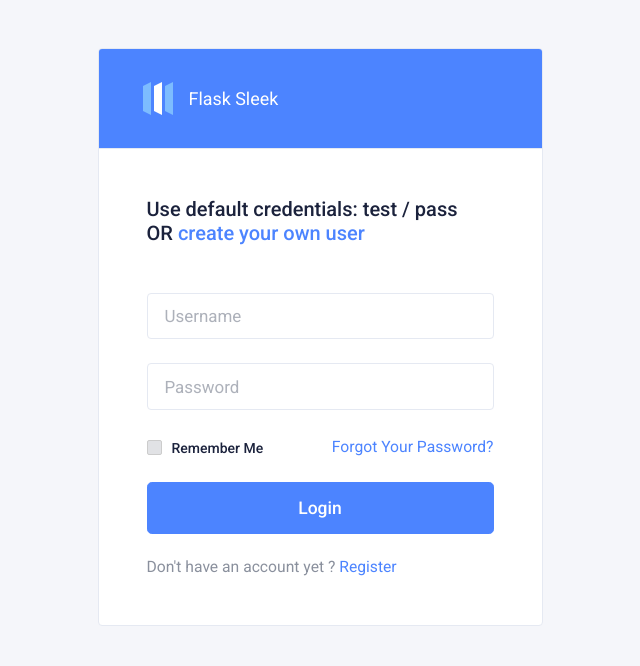
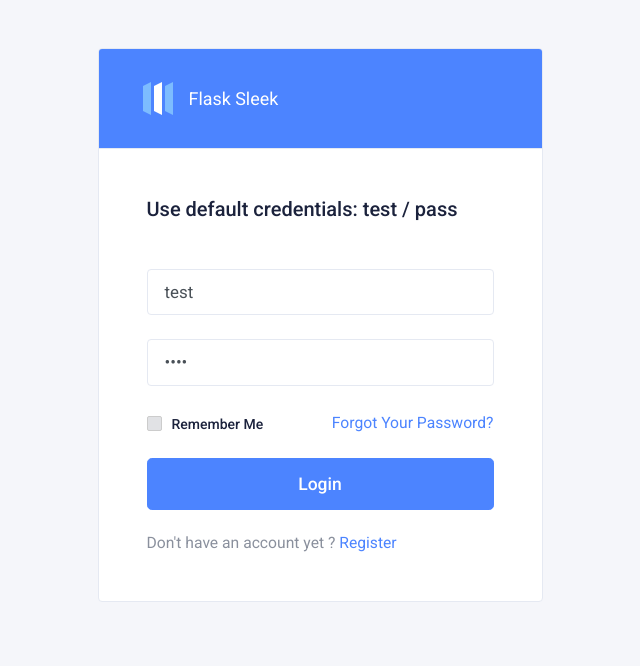
Before and after one commit to app-generator/flask-dashboard-sleek, a Flask app: page /login in a window 1280 px wide. Shown: the top 666 px of the page, without its empty margins (320-960 px from the left). Run offline with Flask 2, Linux system fonts and the light colour scheme; some libraries are stand-ins or nearby versions.

Commit message:
Login Form - Added default credentials

```diff
--- a/app/base/templates/login/login.html
+++ b/app/base/templates/login/login.html
@@ -29,8 +29,6 @@
               {% else %}
               <span>
                 Use default credentials: test / pass
-                <br />
-                OR <a href={{ url_for('base_blueprint.create_user') }} >create your own user</a>
               </span>
               {% endif %}
             </h4>
@@ -41,10 +39,10 @@
 
               <div class="row">
                 <div class="form-group col-md-12 mb-4">
-                  {{ form.username(placeholder="Username", class="form-control input-lg") }}
+                  <input class="form-control input-lg" placeholder="Username" type="text" name="username" value="test">
                 </div>
                 <div class="form-group col-md-12 ">
-                  {{ form.password(placeholder="Password", class="form-control input-lg", type="password") }}
+                  <input class="form-control input-lg" placeholder="Password" type="password" name="password" value="pass">
                 </div>
                 <div class="col-md-12">
                   <div class="d-flex my-2 justify-content-between">
```
